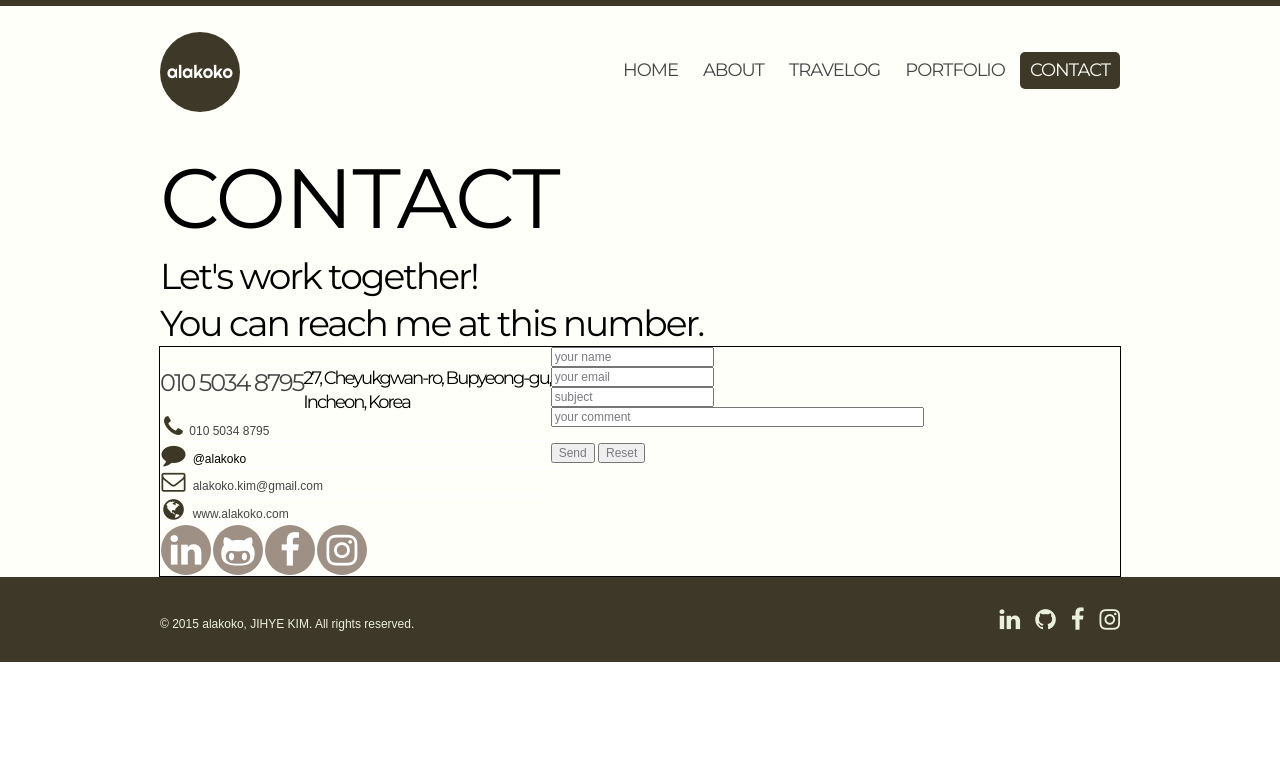
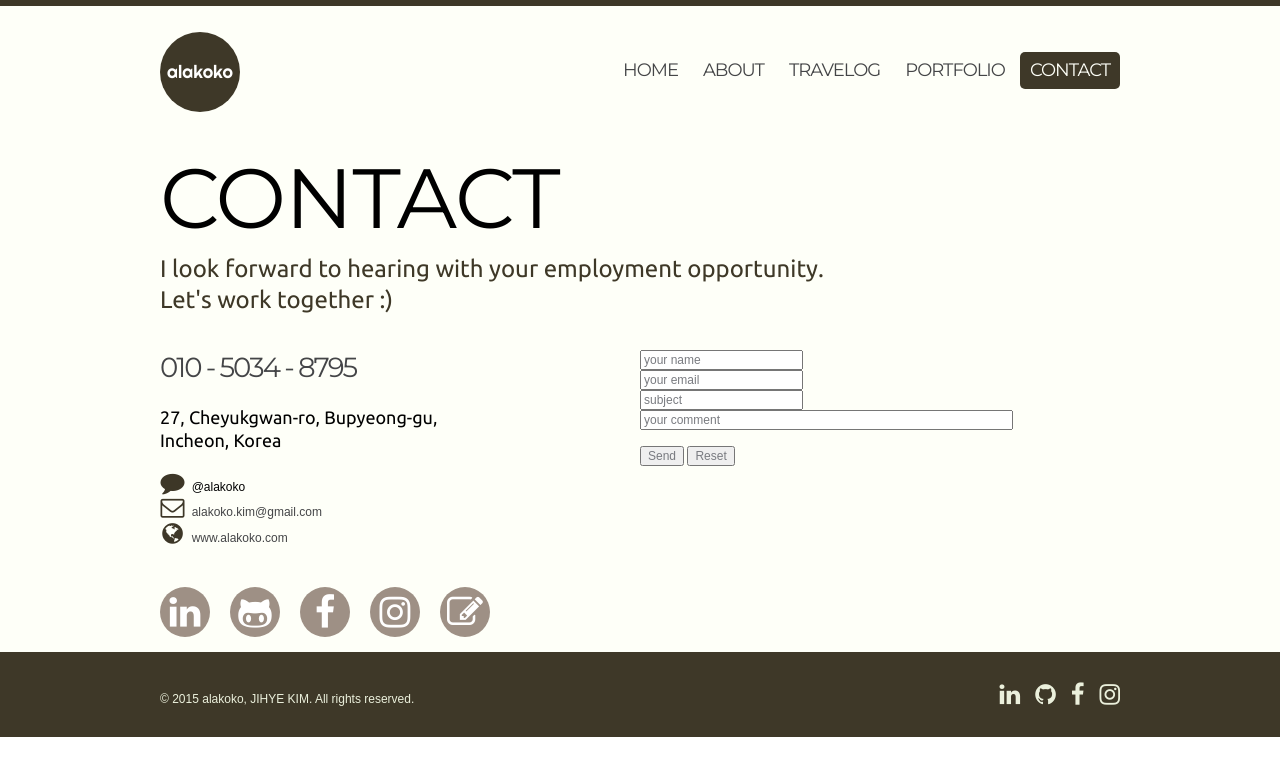
Before and after one commit to alakoko/alakoko.github.io, a website: page contact/contact.html in a window 1280 px wide. Drawn offline with nearby package versions, Linux system fonts and the light colour scheme.

Commit message:
contact 페이지 수정
contact 페이지 수정

```diff
--- a/contact/contact.html
+++ b/contact/contact.html
@@ -36,42 +36,42 @@
 			<div class="banner">
 				<h1 class="subject">CONTACT</h1>
 				<p>
-					Let's work together!<br>
-					You can reach me at this number.<br>
+					I look forward to hearing with your employment opportunity.<br>
+					Let's work together :)
 				</p>
 			</div>
 			<div class="content">
 				<div class="contact_box">
 					<div class="mobile">
-						<a href="tel:010-5034-8795">010 5034 8795</a>
+						<a href="tel:010-5034-8795">010 - 5034 - 8795</a>
 					</div>
 					<div class="address">
 						27, Cheyukgwan-ro, Bupyeong-gu,<br>
 						Incheon, Korea
 					</div>
 					<ul class="contact">
-						<li><i class="fa fa-phone fa-2x"></i>&nbsp;<a href="tel:010-5034-8795">010 5034 8795</a></li>
+						<!-- <li><i class="fa fa-phone fa-2x"></i>&nbsp;<a href="tel:010-5034-8795">010 5034 8795</a></li> -->
 						<li><i class="fa fa-comment fa-2x"></i>&nbsp;
 							@alakoko
 						</li>
 						<li><i class="fa fa-envelope-o fa-2x"></i>&nbsp;
 							<a href="mailto:alakoko.kim@gmail.com">alakoko.kim@gmail.com</a></li>
 						<li><i class="fa fa-globe fa-2x"></i>&nbsp;
-							<a href="http://www.alakoko.com">www.alakoko.com</a>
-						</li>
+							<a href="http://www.alakoko.com">www.alakoko.com</a></li>
 					</ul>
 					<ul class="follow_link">
 						<li><a href="https://www.linkedin.com/in/alakoko"><span class="fa fa-linkedin fa-3x"></span><span class="screen-reader-text">linkedin</span></a></li>
 						<li><a href="https://github.com/alakoko"><span class="fa fa-github-alt fa-3x"></span><span class="screen-reader-text">github</span></a></li>
 						<li><a href="http://facebook.com/lovelyalakoko"><span class="fa fa-facebook fa-3x"></span><span class="screen-reader-text">facebook</span></a></li>
 						<li><a href="https://instagram.com/lovely_alakoko/"><span class="fa fa-instagram fa-3x"></span><span class="screen-reader-text">instagram</span></a></li>
+						<li><a href="http://blog.alakoko.com"><span class="fa fa-pencil-square-o fa-3x"></span><span class="screen-reader-text">blog</span></a></li>
 					</ul>
 				</div>
 				<form action="MAILTO:alakoko.kim@gmail.com" method="post" enctype="text/plain">
-					<input type="text" name="name" value="your name"><br/>
-					<input type="text" name="mail" value="your email"><br/>
-					<input type="text" name="subject" value="subject"><br/>
-					<input type="text" name="comment" value="your comment" size="50"><br/><br/>
+					<input type="text" name="name" value="your name"><br>
+					<input type="text" name="mail" value="your email"><br>
+					<input type="text" name="subject" value="subject"><br>
+					<input type="text" name="comment" value="your comment" size="50"><br><br>
 					<input type="submit" value="Send">
 					<input type="reset" value="Reset">
 				</form>
--- a/css/contact.css
+++ b/css/contact.css
@@ -1,4 +1,5 @@
 @charset "utf-8";
+@import url(https://fonts.googleapis.com/css?family=Ubuntu);
 
 /* common */
 .background{
@@ -16,35 +17,43 @@
 	font-family: 'Montserrat', sans-serif;
 }
 .banner>p{
-	font-size: 3em;
-	letter-spacing: -2px;
-	color: black;
-	font-family: 'Montserrat', sans-serif;
+	font-size: 2em;
+	color: #3E3827;
+	/*font-family: 'Bree Serif', serif;*/
+	/*font-family: 'Archivo Black', sans-serif;*/
+	font-family: 'Ubuntu', sans-serif;
 }
 .content{
+	margin-top: 20px;
 	clear: both;
 	width:960px;
-	margin: 0 auto;
-	border: 1px solid black;
+	margin: 35px auto 0 auto;
 	overflow: hidden;
+	/*border:1px solid black;*/
 }
 .contact_box{
+	width: 480px;
 	float:left;
-	margin-top: 20px;
 }
 .contact_box>.mobile{
+	width: 480px;
 	float:left;
-	font-size: 2em;
+	font-size: 2.3em;
 	letter-spacing: -2px;
 	color: black;
 	font-family: 'Montserrat', sans-serif;
 }
 .contact_box>.address{
+	width: 480px;
+	margin: 20px 0 17px 0;
 	float:left;
 	font-size: 1.5em;
-	letter-spacing: -2px;
 	color: black;
-	font-family: 'Montserrat', sans-serif;
+	font-family: 'Ubuntu', sans-serif;
+}
+.contact{
+	width: 480px;
+	margin-bottom: 40px;
 }
 .contact>li>.fa{
 	color: #3D3727;
@@ -54,13 +63,14 @@
 	text-align: center;
 }
 .contact_box>ul>li{
-	border: 1px solid white;
+
 }
 .follow_link{
 	overflow:hidden;
 }
 .follow_link>li{
 	float: left;
+	margin: 0 20px 15px 0;
 }
 .follow_link>li>a>.fa{
 	display: inline-block;
@@ -74,3 +84,7 @@
 	text-align: center;
 	line-height: 1.4;
 }
+form{
+	width:480px;
+	float:left;
+}
```
Also changed, not shown: css/common.css (+6 -1 lines).
